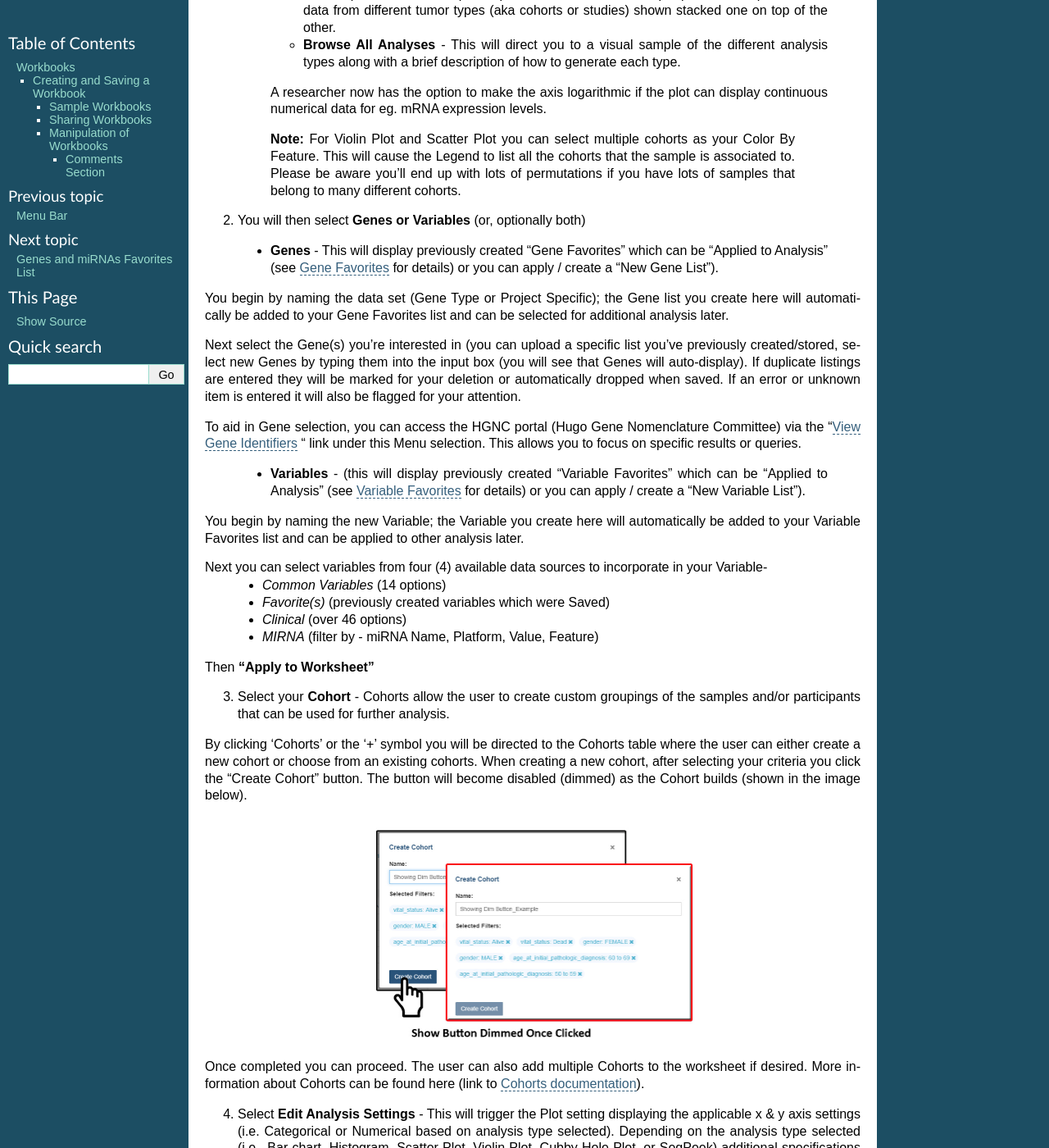
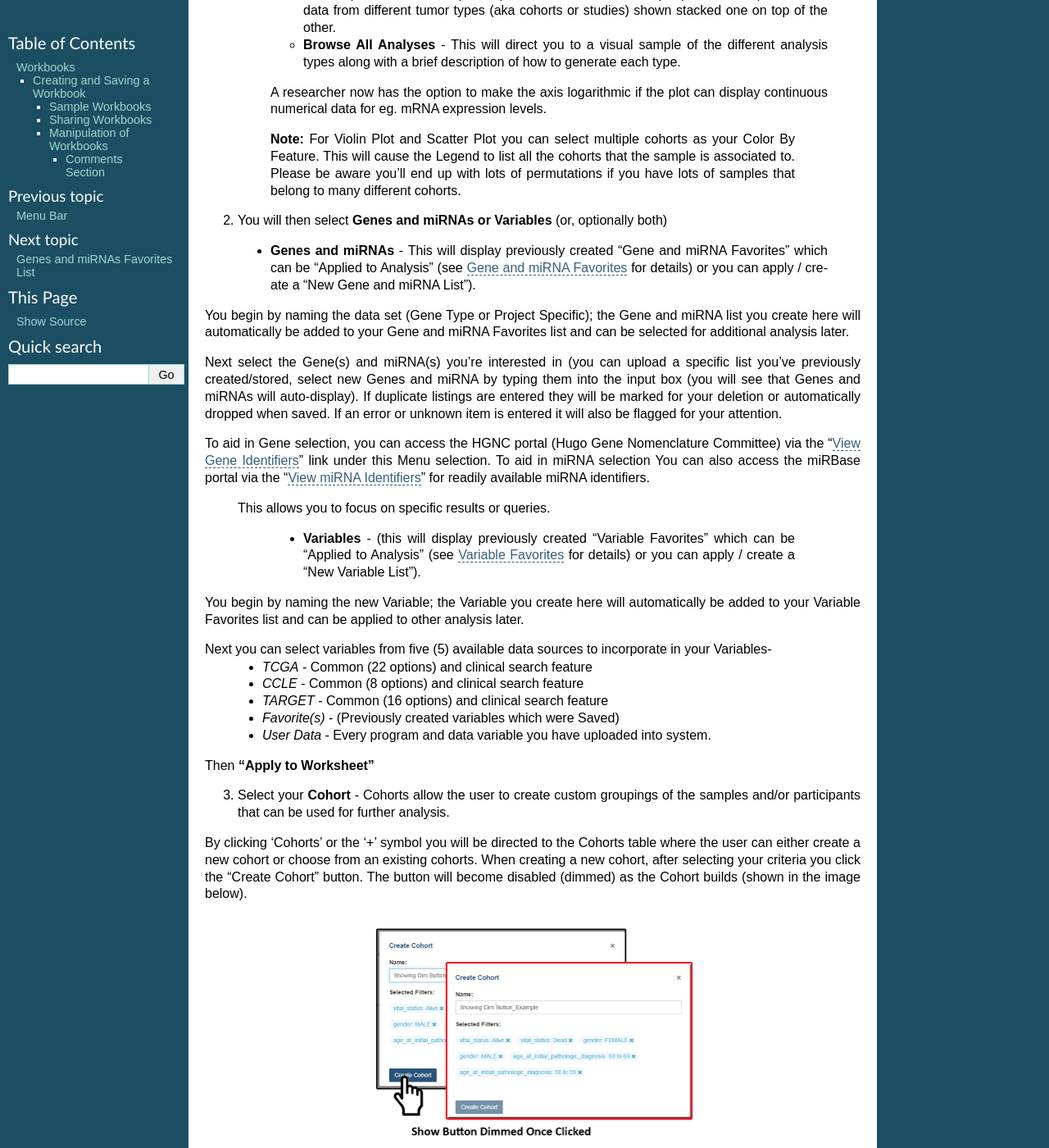
Before and after one commit to isb-cgc/readthedocs, a Sphinx documentation site: the page built from docs/source/sections/webapp/Workbooks.rst, in a window 1280 px wide and 1400 px high, scrolled down 1137 px. Shown: the whole window at 82% size. Built offline with Sphinx 7.4.7, drawn with Linux system fonts in a browser that asks for light colours; pages that are not in the unit, such as notebooks, are missing from menus; some of the changed text lies outside the part shown.

Commit message:
updated text

```diff
--- a/docs/source/sections/webapp/Workbooks.rst
+++ b/docs/source/sections/webapp/Workbooks.rst
@@ -1,13 +1,13 @@
 Workbooks
 *********
 
-Workbooks store the Analyses you create -- and their related data. Basically, the worksheets you create to conduct analysis based on the source data selected (i.e. Genes, Variables and Cohorts).  Workbooks can be used to:
+Workbooks store the Analyses you create -- and their related data. Basically, the worksheets you create to conduct analysis based on the source data selected (i.e. Genes and miRNAs, Variables and Cohorts).  Workbooks can be used to:
   • Group together multiple related analyses,
   • Share analysis results with specific groups of people,
 
-For example, you can create a workbook (i.e., Study A) which consists of identifying gene mutations and pathways involved in Head and Neck Cancer (and share it with research Group A).
+For example, you can create a workbook (i.e., Disease A) which consists of identifying gene mutations and pathways involved in Head and Neck Cancer (and share it with research Group A).
 
-And create another workbook (i.e., Study B) with a different group of researchers (Group B) investigating the average time after diagnosis of death for different lung cancers.  Think of workbooks as virtual "excel spreadsheets" that various related analyses can be created in individual Worksheets (“Tabs” within the spreadsheet) and grouped together in one Workbook (the overall spreadsheet).
+And create another workbook (i.e., Disease B) with a different group of researchers (Group B) investigating the average time after diagnosis of death for different lung cancers.  Think of workbooks as virtual "excel spreadsheets" that various related analyses can be created in individual Worksheets (“Tabs” within the spreadsheet) and grouped together in one Workbook (the overall spreadsheet).
 
 Additionally, you can:
   • Save a workbook for later use, or
@@ -22,7 +22,7 @@ To create a **workbook** from Your Dashboard, click on the **“Create a New Wor
 
 **Note:** If you wish to use your own data in graphing, please review the documentations on `how to upload your own data`_ and on `how to graph your own data`_.  Using your own data uses a slightly different approach than is described here.
 
-.. _how to upload your own data: http://isb-cancer-genomics-cloud.readthedocs.io/en/latest/sections/webapp/project_data_upload.html
+.. _how to upload your own data: http://isb-cancer-genomics-cloud.readthedocs.io/en/latest/sections/webapp/program_data_upload.html
 .. _how to graph your own data: http://isb-cancer-genomics-cloud.readthedocs.io/en/latest/sections/webapp/GraphingUserData.html
 
 1. From the Workbook creation panel you will first select one of six analysis types (i.e., Bar chart, Histogram, Scatter Plot, Violin Plot, Cubby Hole Plot or SeqPeek).
@@ -47,28 +47,30 @@ To create a **workbook** from Your Dashboard, click on the **“Create a New Wor
 
    **Note:** For Violin Plot and Scatter Plot you can select multiple cohorts as your Color By Feature. This will cause the Legend to list all the cohorts that the sample is associated to. Please be aware you'll end up with lots of permutations if you have lots of samples that belong to many different cohorts.
 
-2. You will then select **Genes or Variables** (or, optionally both)
+2. You will then select **Genes and miRNAs or Variables** (or, optionally both)
 
-  * **Genes** - This will display previously created “Gene Favorites” which can be “Applied to Analysis" (see `Gene Favorites <http://isb-cancer-genomics-cloud.readthedocs.org/en/latest/sections/webapp/Gene-Favorites.html>`_ for details) or you can apply / create a “New Gene List”).
+  * **Genes and miRNAs** - This will display previously created “Gene and miRNA Favorites” which can be “Applied to Analysis" (see `Gene and miRNA Favorites <http://isb-cancer-genomics-cloud.readthedocs.org/en/latest/sections/webapp/Gene-and-miRNA-Favorites.html>`_ for details) or you can apply / create a “New Gene and miRNA List”).
 
 
-You begin by naming the data set (Gene Type or Project Specific); the Gene list you create here will automatically be added to your Gene Favorites list and can be selected for additional analysis later.
+You begin by naming the data set (Gene Type or Project Specific); the Gene and miRNA list you create here will automatically be added to your Gene and miRNA Favorites list and can be selected for additional analysis later.
 
-Next select the Gene(s) you’re interested in (you can upload a specific list you’ve previously created/stored, select new Genes by typing them into the input box (you will see that Genes will auto-display). If duplicate listings are entered they will be marked for your deletion or automatically dropped when saved. If an error or unknown item is entered it will also be flagged for your attention.
+Next select the Gene(s) and miRNA(s) you’re interested in (you can upload a specific list you’ve previously created/stored, select new Genes and miRNA by typing them into the input box (you will see that Genes and miRNAs will auto-display). If duplicate listings are entered they will be marked for your deletion or automatically dropped when saved. If an error or unknown item is entered it will also be flagged for your attention.
 
-To aid in Gene selection, you can access the HGNC portal (Hugo Gene Nomenclature Committee) via the "`View Gene Identifiers <http://www.genenames.org/>`_
-" link under this Menu selection. This allows you to focus on specific results or queries.
+To aid in Gene selection, you can access the HGNC portal (Hugo Gene Nomenclature Committee) via the "`View Gene Identifiers <http://www.genenames.org/>`_" link under this Menu selection.  To aid in miRNA selection You can also access the miRBase portal via the "`View miRNA Identifiers <http://www.mirbase.org/cgi-bin/mirna_summary.pl?org=hsa>`_" for readily available miRNA identifiers.
+
+ This allows you to focus on specific results or queries.
 
   * **Variables** - (this will display previously created “Variable Favorites” which can be “Applied to Analysis" (see `Variable Favorites <http://test>`_ for details) or you can apply / create a “New Variable List”).
 
 
 You begin by naming the new Variable; the Variable you create here will automatically be added to your Variable Favorites list and can be applied to other analysis later.
 
-Next you can select variables from four (4) available data sources to incorporate in your Variable-
-  * *Common Variables* (14 options)
-  * *Favorite(s)* (previously created variables which were Saved)
-  * *Clinical* (over 46 options)
-  * *MIRNA* (filter by - miRNA Name, Platform, Value, Feature)
+Next you can select variables from five (5) available data sources to incorporate in your Variables-
+  * *TCGA* - Common (22 options) and clinical search feature
+  * *CCLE* - Common (8 options) and clinical search feature
+  * *TARGET* - Common (16 options) and clinical search feature
+  * *Favorite(s)* - (Previously created variables which were Saved)
+  * *User Data* - Every program and data variable you have uploaded into system.
 
 Then **“Apply to Worksheet”**
 
@@ -80,7 +82,7 @@ By clicking 'Cohorts' or the '+' symbol you will be directed to the Cohorts tabl
    :scale: 50
    :align: center
 
-Once completed you can proceed.  The user can also add multiple Cohorts to the worksheet if desired. More information about Cohorts can be found here (link to `Cohorts documentation <http://test>`_).
+Once completed you can proceed.  The user can also add multiple Cohorts to the worksheet if desired. More information about Cohorts can be found here (link to `Cohorts documentation <http://isb-cancer-genomics-cloud.readthedocs.io/en/latest/sections/webapp/Saved-Cohorts.html>`_).
 
 4. Select **Edit Analysis Settings** - This will trigger the Plot setting displaying the applicable x & y axis settings (i.e. Categorical or Numerical based on analysis type selected). Depending on the analysis type selected (i.e., Bar chart, Histogram, Scatter Plot, Violin Plot, Cubby Hole Plot, or SeqPeek) additional specifications may appear for selection.
 
@@ -101,11 +103,11 @@ Manipulation of Workbooks
 
 **Edit Analysis Settings** - This function allows you to select new Plot Setting for selected analysis type.
 
-Please Note: When selecting a gene for either the x-axis or y-axis variable you be promted with selecting a specification. If you select Gene Expression you have the option of choosing a Platform Filter and a Center Filter. If you select the Methylation specification you can select a CpG Probe Filter, a Platform Filter, a Gene Region Filter, and a CpG Island Region Filter. If you select the Copy Number specification you can choose a Value Filter. If you select the Protein specification you can selelct a Protein Filter. If you select the Mutation specification you select select a Value Filter.
+Please Note: When selecting a gene or miRNA for either the x-axis or y-axis variable you be prompted with selecting a specification. If you select Gene Expression you have the option of choosing a Platform Filter and a Center Filter. If you select the Methylation specification you can select a CpG Probe Filter, a Platform Filter, a Gene Region Filter, and a CpG Island Region Filter. If you select the Copy Number specification you can choose a Value Filter. If you select the Protein specification you can selelct a Protein Filter. If you select the Mutation specification you select select a Value Filter.
 
 .. _selectionicon:
 
-**Enable Sample section and Edit Analysis Settings** - Enable Sample Selection(shown in the image below) allows you to select samples from displayed analysis and save that selection to a new Cohort for further drill down analysis. The Edit Analysis Settings allows you to change the variables you wish to use for your analysis(varies by which analysis you choose).
+**Enable Sample section and Edit Analysis Settings** - Enable Sample Selection(shown in the image below) allows you to select samples from displayed analysis and save that selection to a new Cohort for further drill down analysis. The Edit Analysis Settings allows you to change the variables you wish to use for your analysis(varies by which analysis you choose).  Finally, if you select miRNA you can select specification miRNA Expression, you will be prompted to select a feature.
 
 .. image:: edit_analysis_finger.PNG
    :scale: 50
```
